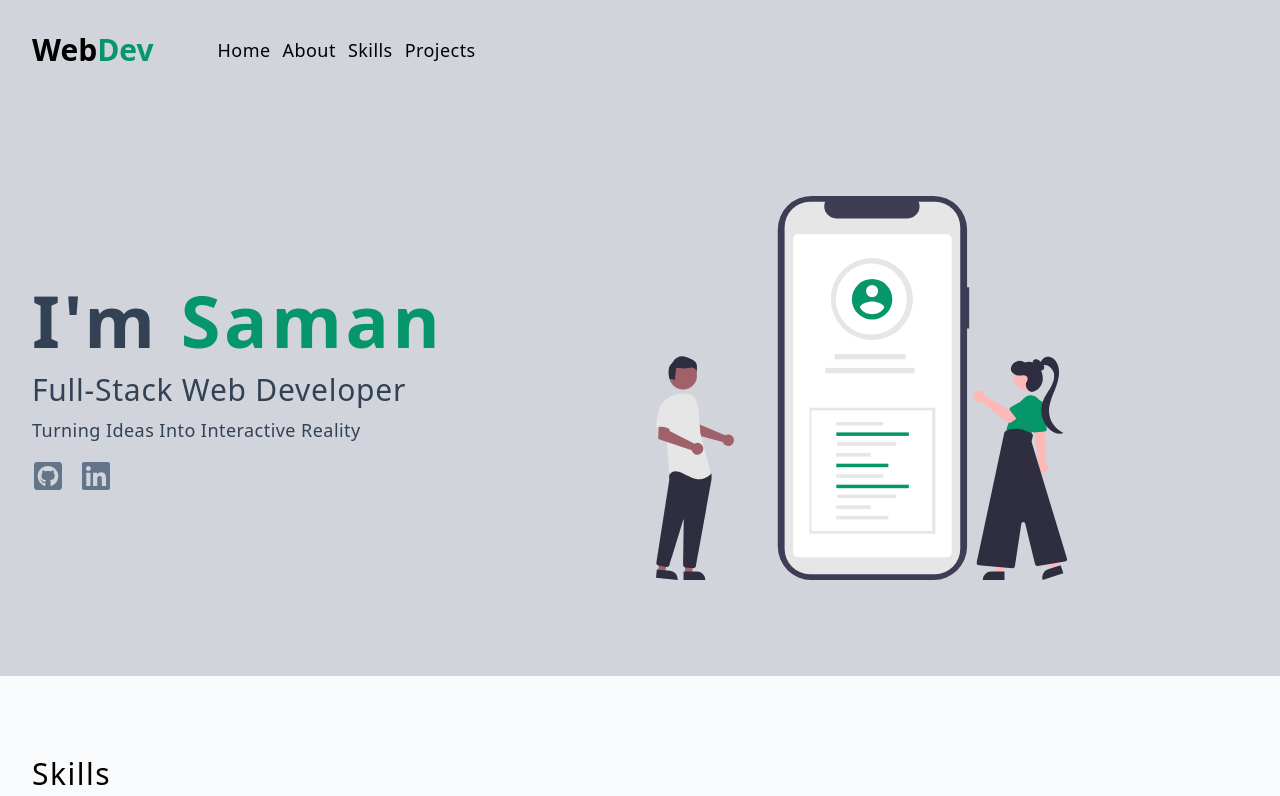
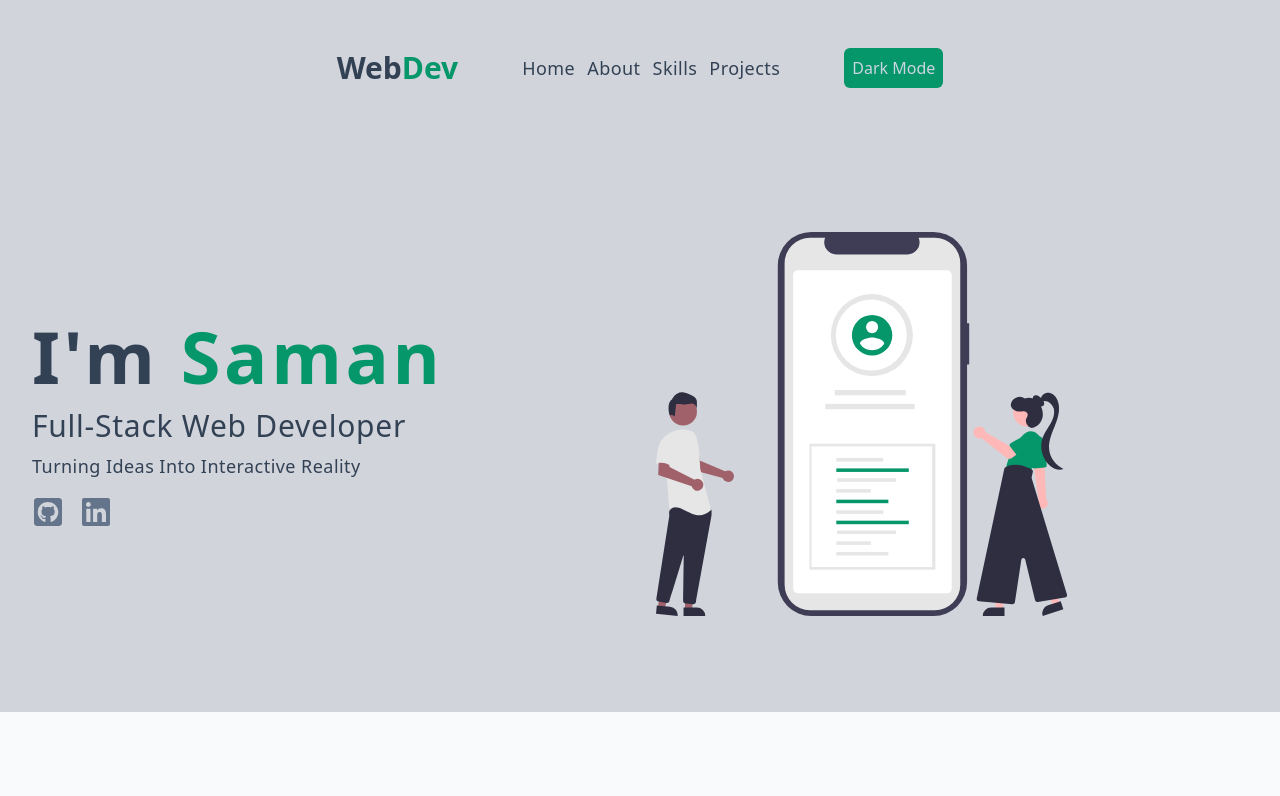
Before and after one commit to samandeveloper/portfolio-tailwind-react, a React (Vite) app: page / in a window 1280 px wide. Shown: the top 796 px of the page. Built offline with nearby package versions, Linux system fonts and the light colour scheme.

Commit message:
Update Navbar.jsx

```diff
--- a/src/components/Navbar.jsx
+++ b/src/components/Navbar.jsx
@@ -1,13 +1,18 @@
 //this is the navbar of the project + web Dev text
 import { links } from "../data";
-const Navbar = () => {
+
+const Navbar = ({ handleClick, toggle }) => {
   return (
-    <nav className="bg-gray-300">
-      <div className="align-element py-4 flex flex-col sm:flex-row sm:gap-x-16 sm:items-center sm:py-8">
-        <h2 className="text-3xl font-bold">
+    <nav
+      className={`flex items-center justify-between py-4 ${
+        toggle ? "bg-black" : "bg-gray-300"
+      }`}
+    >
+      <div className="align-element flex flex-col sm:flex-row sm:gap-x-16 sm:items-center py-2 sm:py-8">
+        <h2 className="text-slate-700 text-3xl font-bold mt-4 sm:mt-0">
           Web<span className="text-emerald-600">Dev</span>
         </h2>
-        <div className="flex gap-x-3">
+        <div className="text-slate-700 flex gap-x-3 mt-4 sm:mt-0">
           {links.map((link) => {
             const { id, href, text } = link;
             return (
@@ -21,6 +26,14 @@ const Navbar = () => {
             );
           })}
         </div>
+        <div className="mt-4 sm:mt-0">
+          <button
+            className="align-element bg-emerald-600 rounded-md text-slate-300 hover:text-black duration-300 align-element p-2 font-medium"
+            onClick={handleClick}
+          >
+            Dark Mode
+          </button>
+        </div>
       </div>
     </nav>
   );
```
